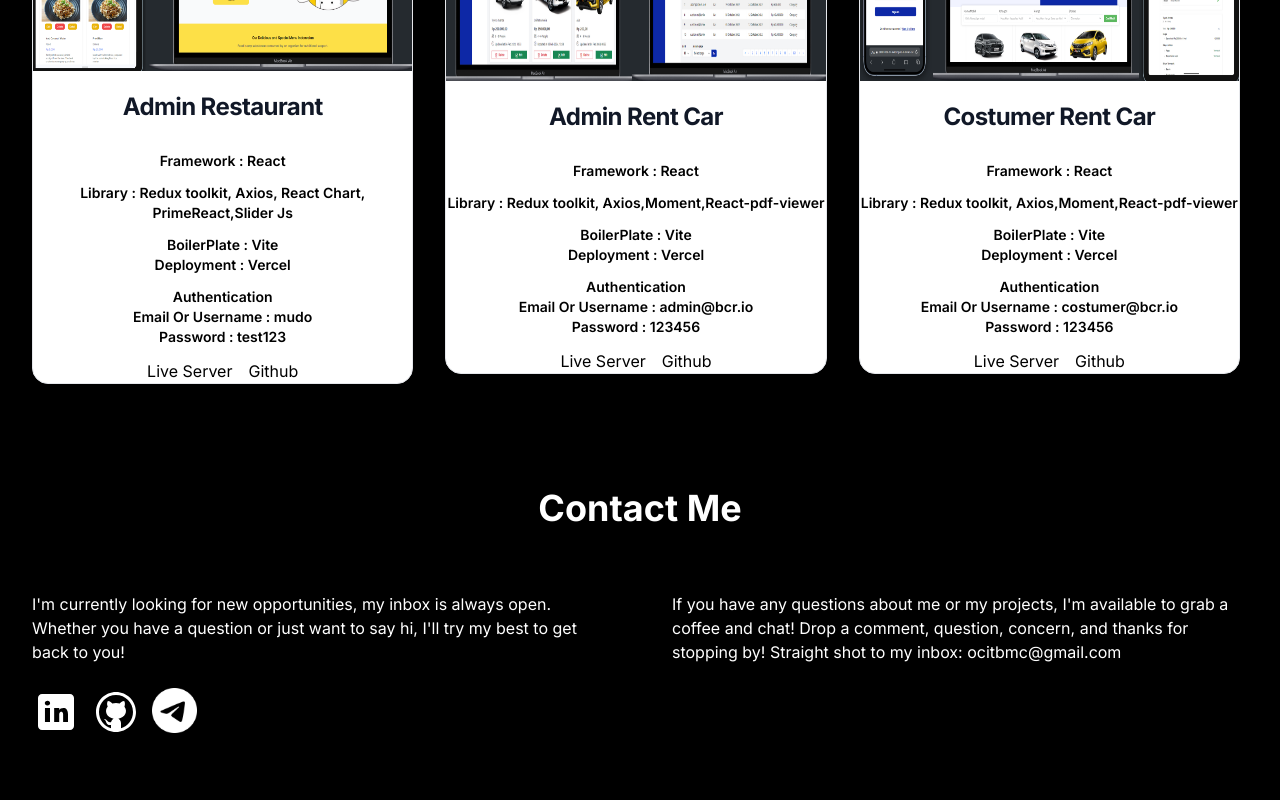
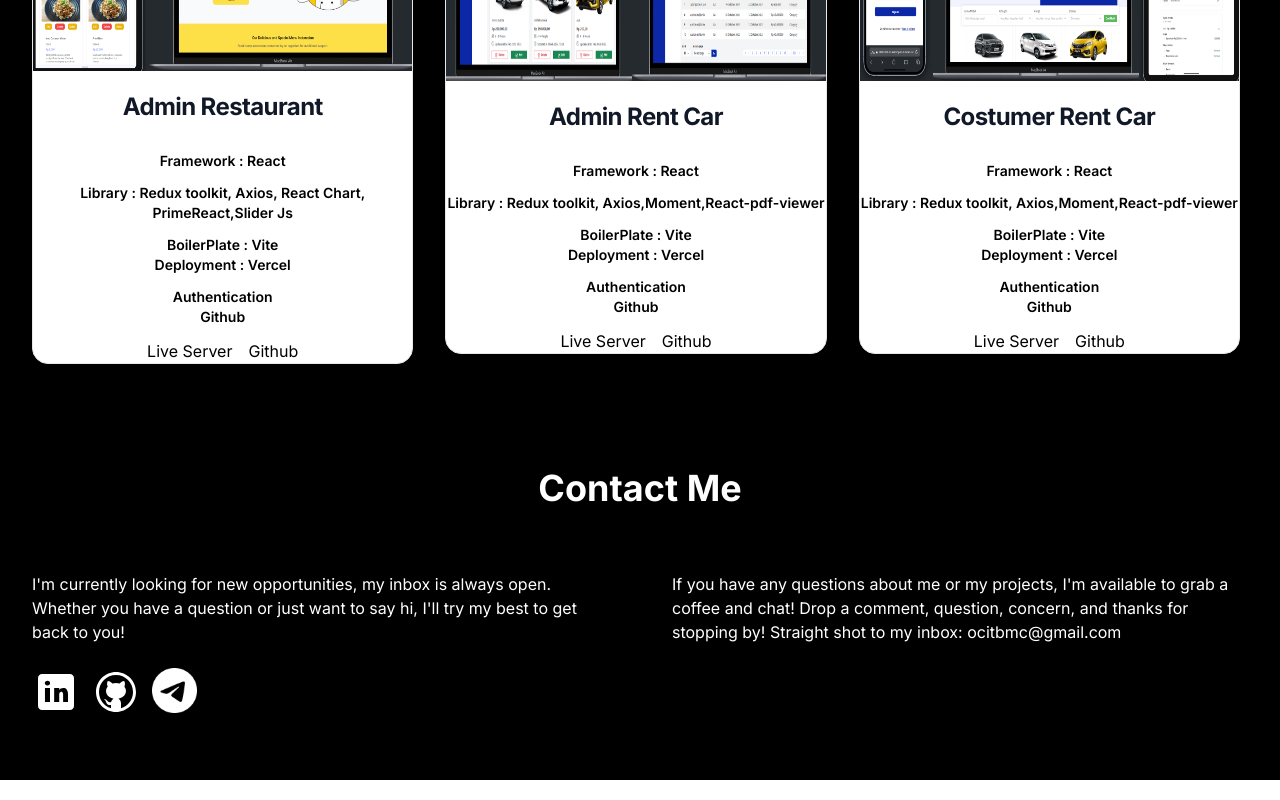
Before and after one commit to Nurfaizzi/MyPortofolio, a Next.js app: page / in a window 1280 px wide. Shown: the part 1638-2438 px from the top of the page. Built offline with nearby package versions, Linux system fonts and the light colour scheme.

Commit message:
fix auth

```diff
--- a/src/app/page.js
+++ b/src/app/page.js
@@ -270,8 +270,7 @@ export default function Home() {
                       </div>
                       <div className="flex-column m-auto text-center justify-center text-sm font-semibold pt-3 gap-8">
                         <p>Authentication</p>
-                        <p>Email Or Username : {obj.Email}</p>
-                        <p>Password : {obj.password}</p>
+                        <a href={obj.github}>Github</a>
                       </div>
 
                       <div className="flex m-auto text-center justify-center gap-4 pt-3">
```
